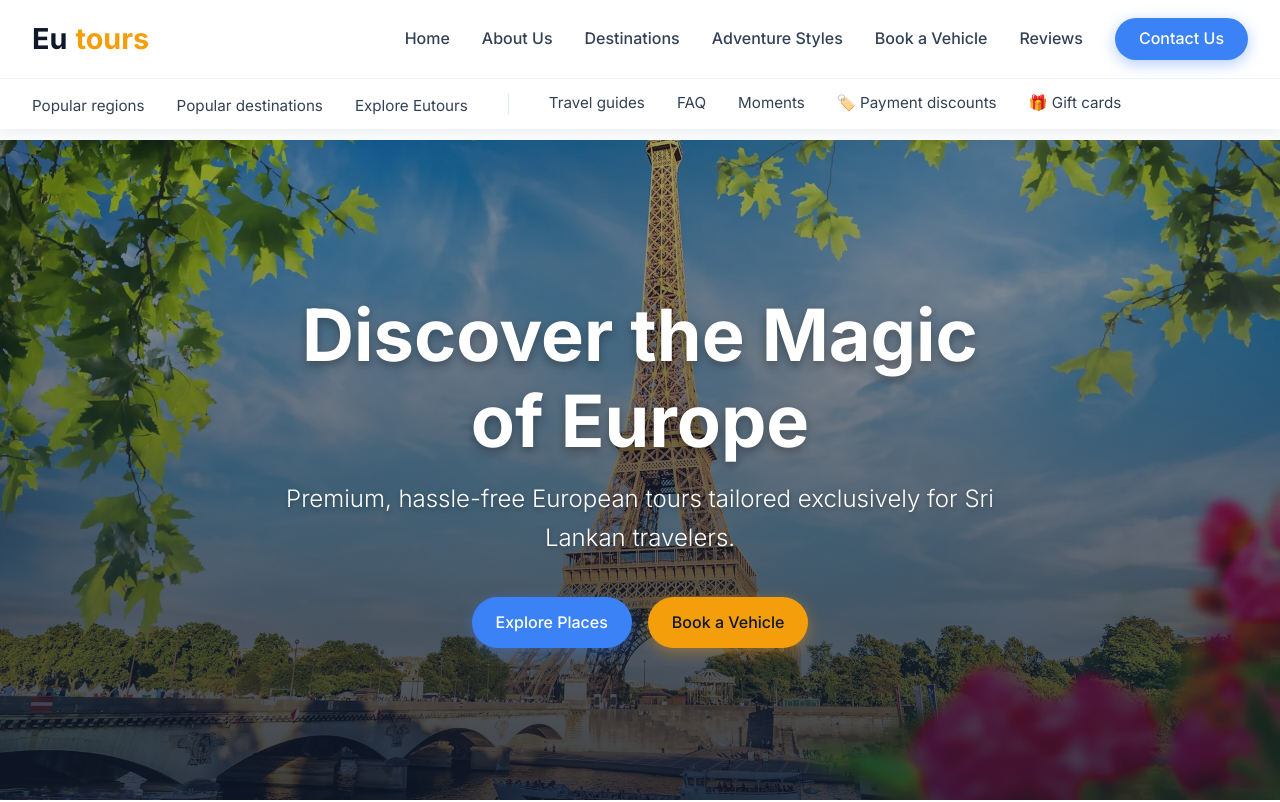
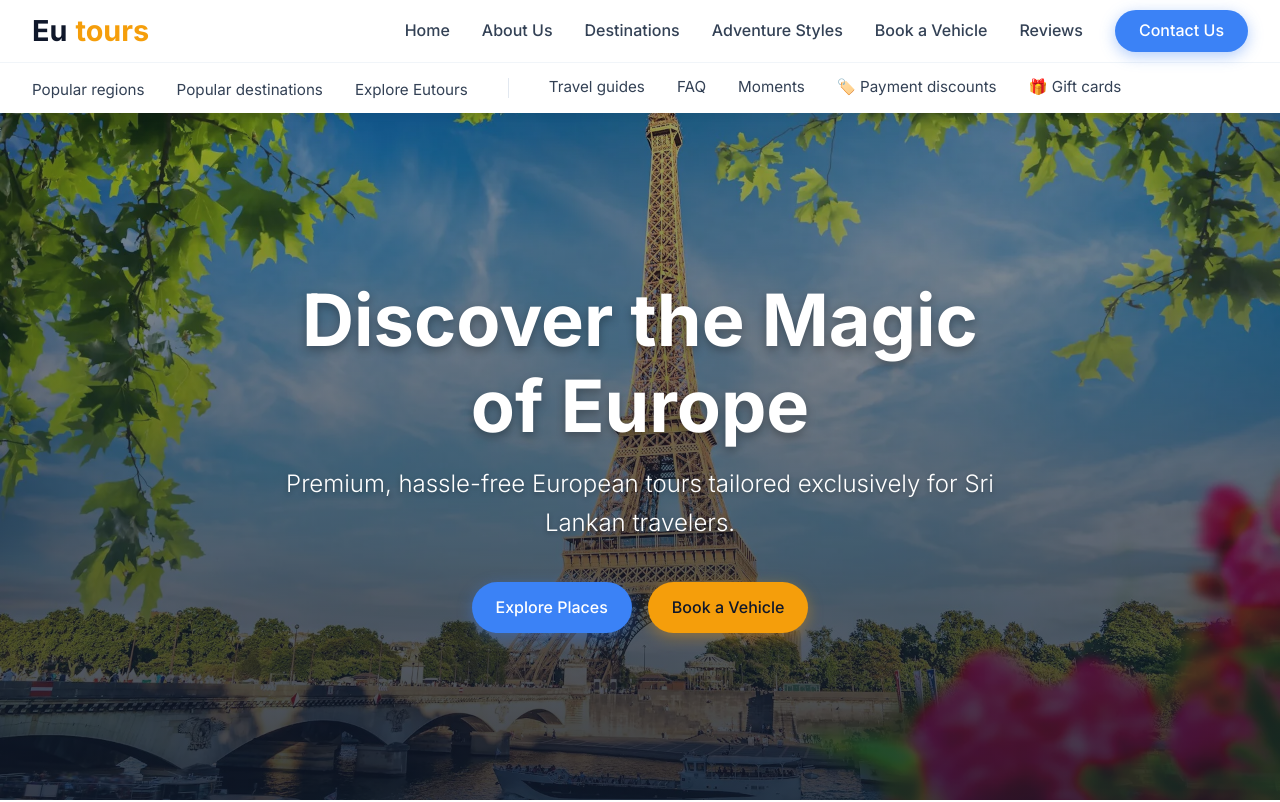
Before and after one commit to AMGRPrabhatha/eutours, a React (Vite) app: page / in a window 1280 px wide. Shown: the top 802 px of the page. Built offline with nearby package versions, Linux system fonts and the light colour scheme.

Commit message:
Decrease navbar height and fix hero gap

```diff
--- a/src/assets/css/styles.css
+++ b/src/assets/css/styles.css
@@ -123,7 +123,7 @@ ul {
 /* Navbar */
 .navbar {
   position: relative;
-  padding: 1rem 0;
+  padding: 0.5rem 0;
   transition: var(--transition);
   background: var(--white);
 }
@@ -273,8 +273,8 @@ ul {
 
 /* Hero Section */
 .hero {
-  height: calc(100vh - 140px);
-  margin-top: 140px;
+  height: calc(100vh - 110px);
+  margin-top: 110px;
   position: relative;
   display: flex;
   align-items: center;
```
